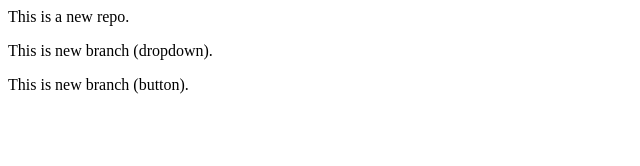
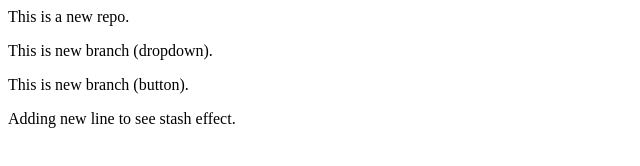
Before and after one commit to Pooja-Bardoliya/localDemo, a plain HTML site: page index.html in a window 1280 px wide. Shown: the whole page, without its empty margins (0-640 px from the left). Drawn offline with Linux system fonts and the light colour scheme.

Commit message:
Add stash

```diff
--- a/index.html
+++ b/index.html
@@ -1,3 +1,4 @@
 <p>This is a new repo.</p>
 <p>This is new branch (dropdown).</p>
 <p>This is new branch (button).</p>
+<p>Adding new line to see stash effect.</p>
```
Also changed, not shown: 1 other file.
